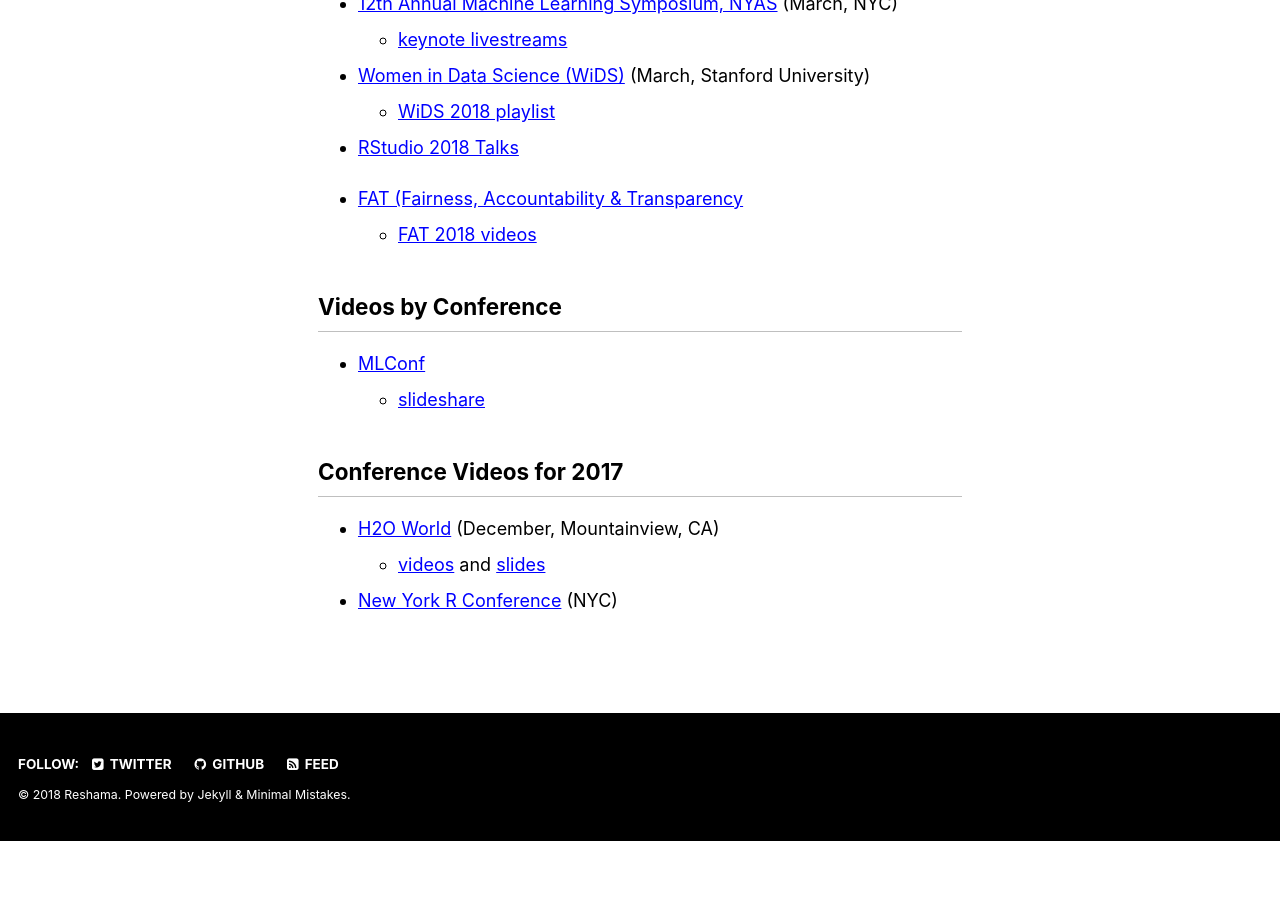
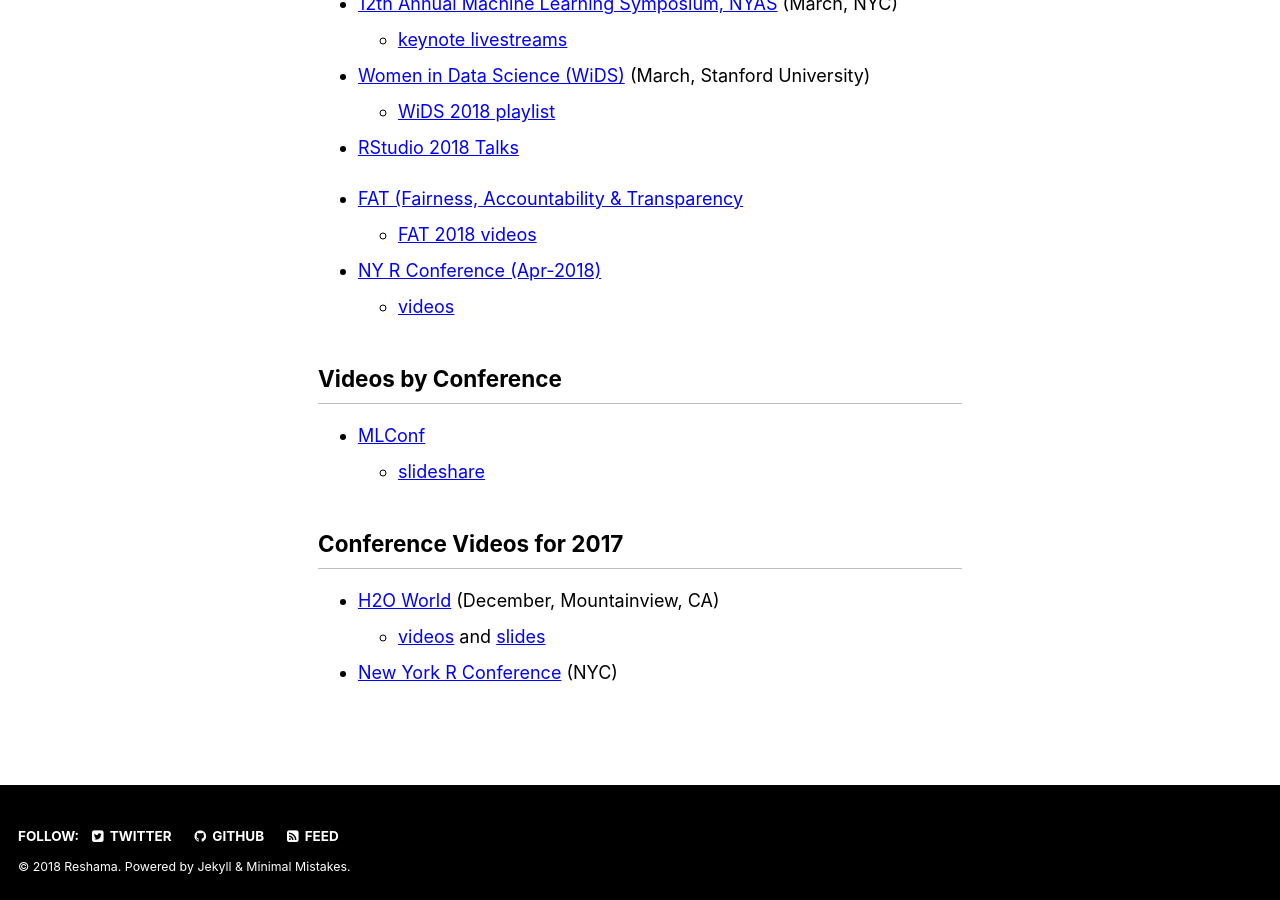
Before and after one commit to reshamas/reshamas.github.io, a Jekyll site: the page built from resources/conf_videos.md, in a window 1280 px wide and 900 px high, scrolled down 560 px. Built offline with Jekyll 4.4.1, drawn with Linux system fonts in a browser that asks for light colours; before the commit the page ends 1401 px from its top, so only the background shows below that.

Commit message:
ny r conf 2018 video links

```diff
--- a/resources/conf_videos.md
+++ b/resources/conf_videos.md
@@ -30,6 +30,8 @@
 * [FAT (Fairness, Accountability & Transparency](https://fatconference.org)
   - [FAT 2018 videos](https://www.youtube.com/channel/UCs16j6ot-CYq-ZqYpO-vqMg/videos)
 
+* [NY R Conference (Apr-2018)](https://www.rstats.nyc/agenda/)
+  - [videos](https://www.rstats.nyc/2018/)
 
 ## Videos by Conference
 * [MLConf](https://www.youtube.com/channel/UCjeM1xxYb_37bZfyparLS3Q/feed)
```
